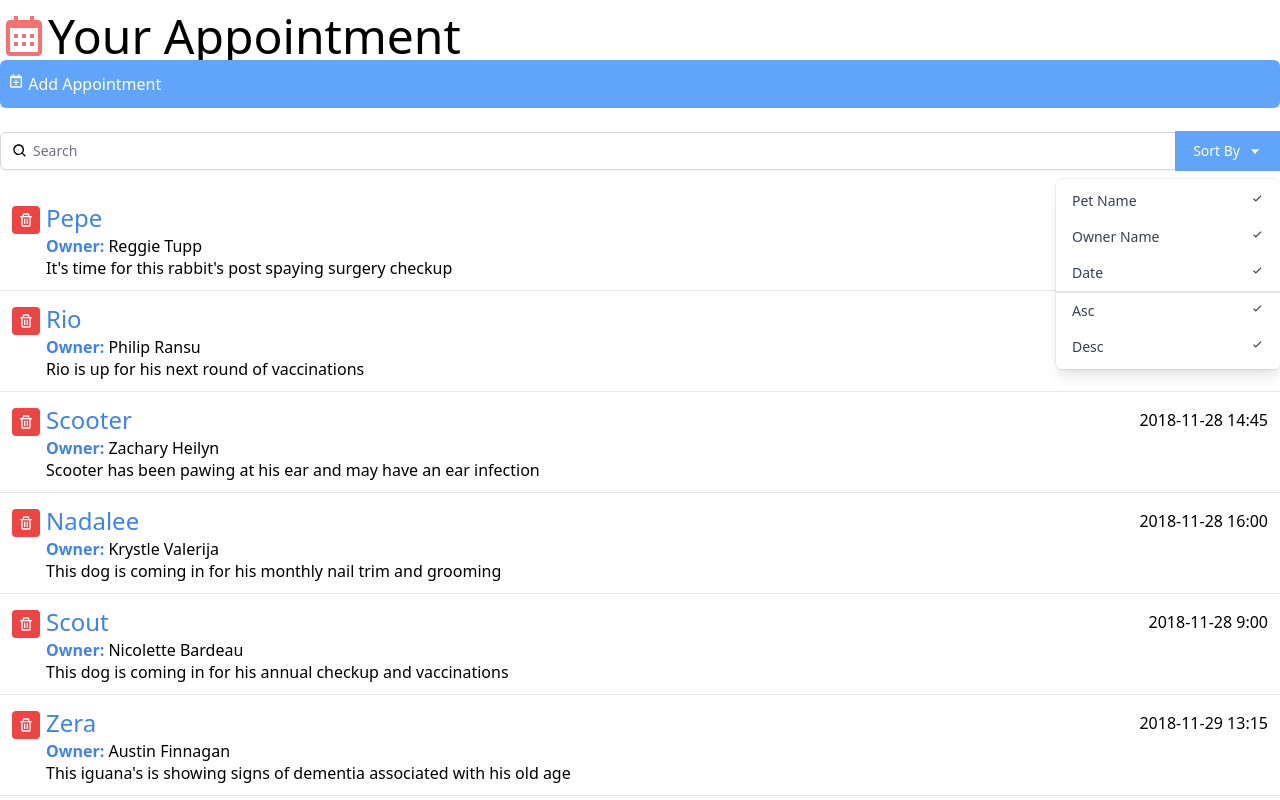
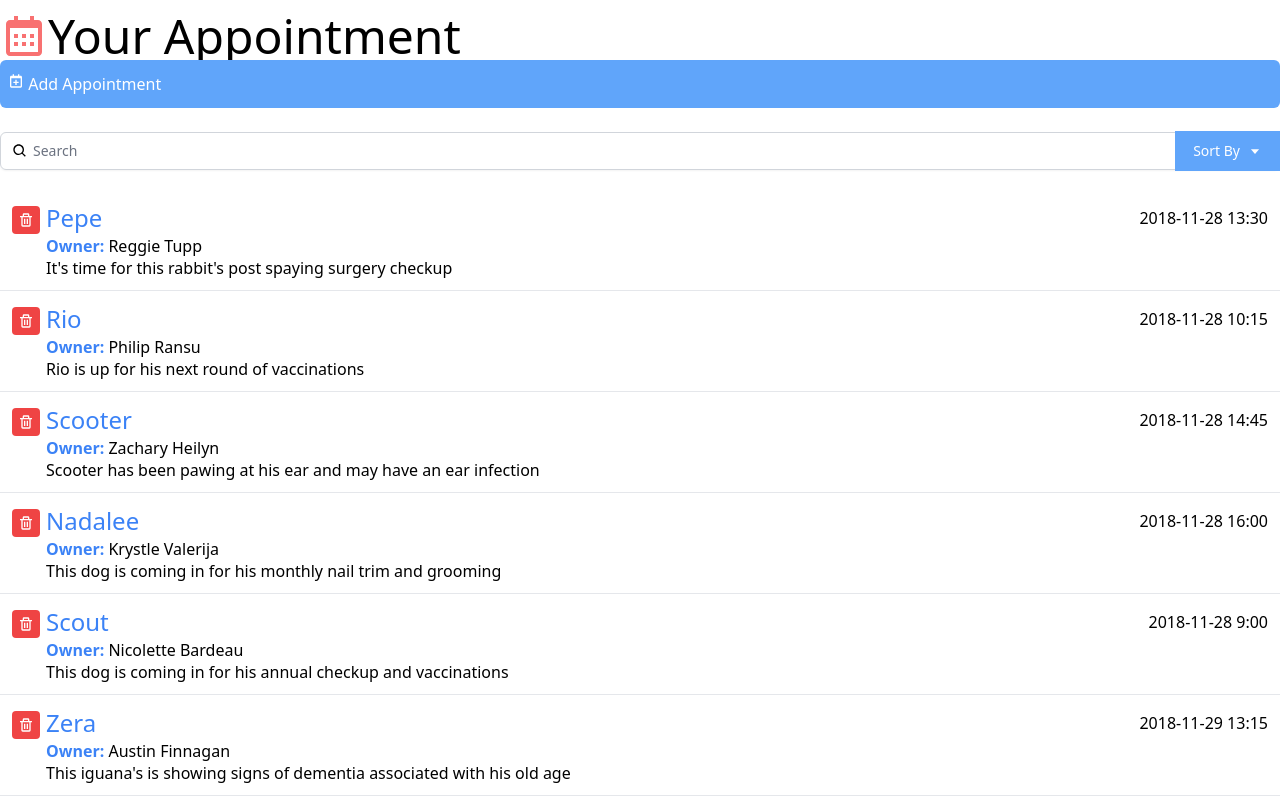
Before and after one commit to chrysillala/reactinterface, a React (Create React App) app: page / in a window 1280 px wide. Shown: the top 800 px of the page. Built offline with nearby package versions, Linux system fonts and the light colour scheme.

Commit message:
update Search sort toggle interaction

```diff
--- a/src/Components/Search.js
+++ b/src/Components/Search.js
@@ -1,6 +1,11 @@
+import { useState } from 'react';
 import { BiSearch, BiCaretDown, BiCheck } from 'react-icons/bi';
 
-const Dropdown = () => {
+const Dropdown = ({ toggle }) => {
+  if (!toggle) {
+    return null;
+  }
+
   return (
     <div className="origin-top-right absolute right-0 mt-2 w-56
     rounded-md shadow-lg bg-white ring-1 ring-black ring-opacity-5">
@@ -26,6 +31,8 @@
 }
 
 const Search = () => {
+  const [toggleSort, setToggleSort] = useState(false);
+
   return (
     <div className="py-5">
       <div className="mt-1 relative rounded-md shadow-sm">
@@ -38,10 +45,11 @@
         <div className="absolute inset-y-0 right-0 flex items-center">
           <div>
             <button type="button"
+              onClick={() => { setToggleSort(!toggleSort) }}
               className="justify-center px-4 py-2 bg-blue-400 border-2 border-blue-400 text-sm text-white hover:bg-blue-700 focus:outline-none focus:ring-2 focus:ring-offset-2 flex items-center" id="options-menu" aria-haspopup="true" aria-expanded="true">
               Sort By <BiCaretDown className="ml-2" />
             </button>
-            <Dropdown />
+            <Dropdown toggle={toggleSort} />
           </div>
         </div>
       </div>
```
